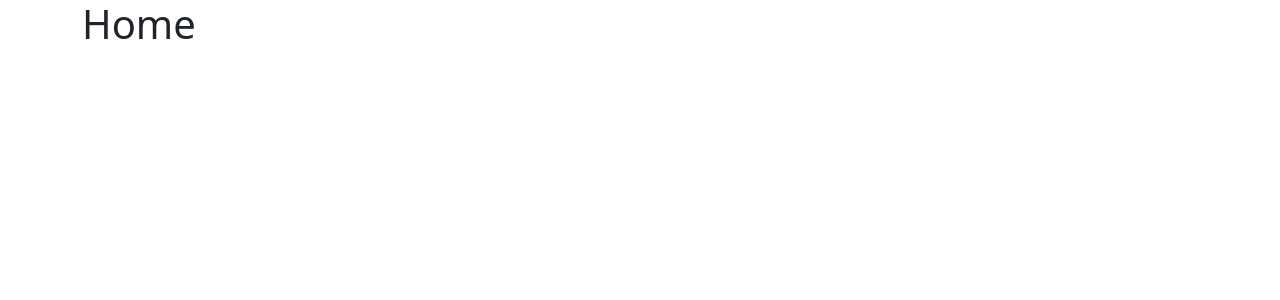
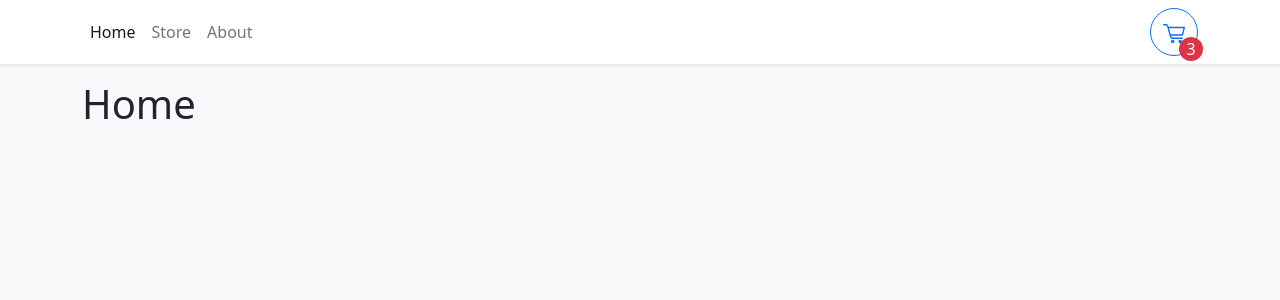
Before and after one commit to ftijan/react-ts-vite-shopping-cart, a React (Vite) app: page / in a window 1280 px wide. Shown: the top 300 px of the page. Built offline with nearby package versions, Linux system fonts and the light colour scheme.

Commit message:
navbar with styles

```diff
--- a/index.html
+++ b/index.html
@@ -5,7 +5,7 @@
     <meta name="viewport" content="width=device-width, initial-scale=1.0" />
     <title>Vite App</title>
   </head>
-  <body>
+  <body class="bg-light">
     <div id="root"></div>
     <script type="module" src="/src/main.tsx"></script>
   </body>
--- a/src/App.tsx
+++ b/src/App.tsx
@@ -3,15 +3,21 @@
 import { Home } from './pages/Home'
 import { Store } from './pages/Store'
 import { About } from './pages/About'
+import { Navbar } from './components/Navbar'
 
 function App() {
-  return <Container className='mb-4'>
-    <Routes>
-      <Route path="/" element={<Home />} />
-      <Route path="/store" element={<Store />} />
-      <Route path="/about" element={<About />} />
-    </Routes>
-  </Container>;
+  return (
+    <>
+      <Navbar />
+      <Container className='mb-4'>
+        <Routes>
+          <Route path='/' element={<Home />} />
+          <Route path='/store' element={<Store />} />
+          <Route path='/about' element={<About />} />
+        </Routes>
+      </Container>
+    </>
+  );
 }
 
 export default App
--- /dev/null
+++ b/src/components/Navbar.tsx
@@ -0,0 +1,45 @@
+import { Button, Container, Nav, Navbar as NavbarBs } from 'react-bootstrap'
+import { NavLink } from 'react-router-dom'
+
+export function Navbar() {
+    return (
+        <NavbarBs sticky="top" className='bg-white shadow-sm mb-3'>
+            <Container>
+                <Nav className='me-auto'>
+                    <Nav.Link to='/' as={NavLink}>
+                        Home
+                    </Nav.Link>
+                    <Nav.Link to='/store' as={NavLink}>
+                        Store
+                    </Nav.Link>
+                    <Nav.Link to='/about' as={NavLink}>
+                        About
+                    </Nav.Link>
+                </Nav>
+                <Button
+                    style={{ width: "3rem", height: "3rem", position: "relative"}}
+                    variant="outline-primary"
+                    className="rounded-circle">
+                    <svg
+                        xmlns="http://www.w3.org/2000/svg"
+                        viewBox="0 0 122.9 107.5"
+                        fill="currentColor">
+                        <path d="M3.9,7.9C1.8,7.9,0,6.1,0,3.9C0,1.8,1.8,0,3.9,0h10.2c0.1,0,0.3,0,0.4,0c3.6,0.1,6.8,0.8,9.5,2.5c3,1.9,5.2,4.8,6.4,9.1 c0,0.1,0,0.2,0.1,0.3l1,4H119c2.2,0,3.9,1.8,3.9,3.9c0,0.4-0.1,0.8-0.2,1.2l-10.2,41.1c-0.4,1.8-2,3-3.8,3v0H44.7 c1.4,5.2,2.8,8,4.7,9.3c2.3,1.5,6.3,1.6,13,1.5h0.1v0h45.2c2.2,0,3.9,1.8,3.9,3.9c0,2.2-1.8,3.9-3.9,3.9H62.5v0 c-8.3,0.1-13.4-0.1-17.5-2.8c-4.2-2.8-6.4-7.6-8.6-16.3l0,0L23,13.9c0-0.1,0-0.1-0.1-0.2c-0.6-2.2-1.6-3.7-3-4.5 c-1.4-0.9-3.3-1.3-5.5-1.3c-0.1,0-0.2,0-0.3,0H3.9L3.9,7.9z M96,88.3c5.3,0,9.6,4.3,9.6,9.6c0,5.3-4.3,9.6-9.6,9.6 c-5.3,0-9.6-4.3-9.6-9.6C86.4,92.6,90.7,88.3,96,88.3L96,88.3z M53.9,88.3c5.3,0,9.6,4.3,9.6,9.6c0,5.3-4.3,9.6-9.6,9.6 c-5.3,0-9.6-4.3-9.6-9.6C44.3,92.6,48.6,88.3,53.9,88.3L53.9,88.3z M33.7,23.7l8.9,33.5h63.1l8.3-33.5H33.7L33.7,23.7z"/>
+                    </svg>
+                    <div
+                        className="rounded-circle bg-danger d-flex justify-content-center align-items-center"
+                        style={{
+                            color: "white",
+                            width: "1.5rem",
+                            height: "1.5rem",
+                            position: "absolute",
+                            bottom: 0,
+                            right: 0,
+                            transform: "translate(25%,25%)" }}>
+                        3
+                    </div>
+                </Button>
+            </Container>
+        </NavbarBs>
+    )
+}
```
